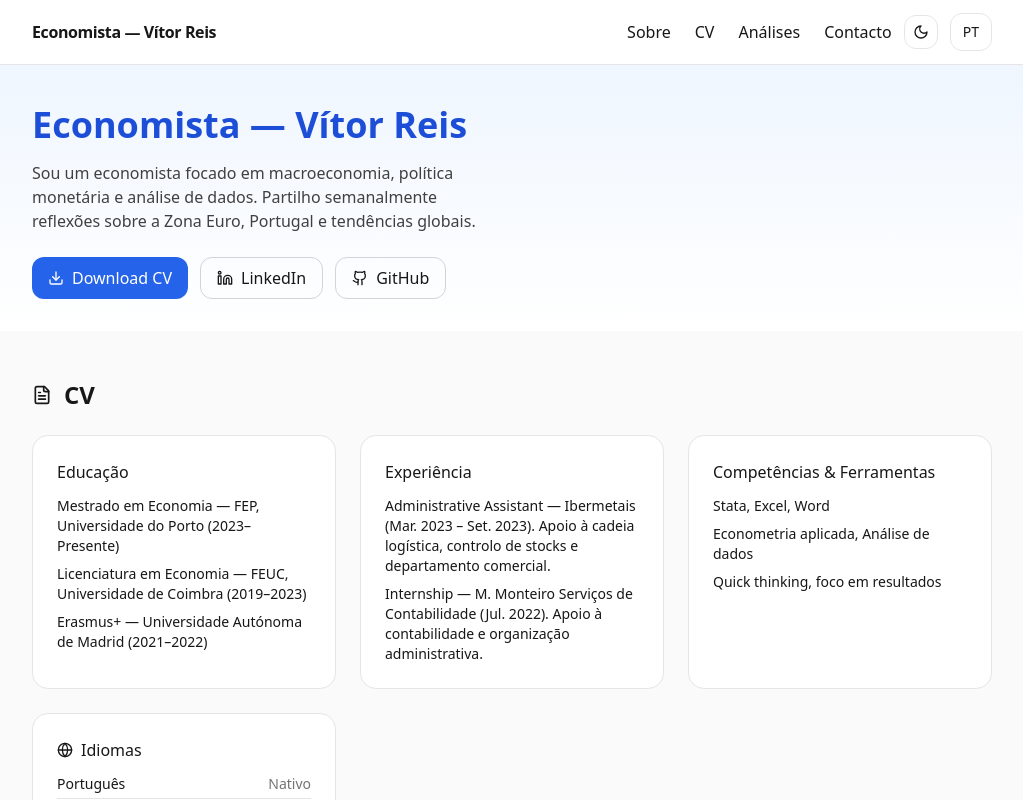
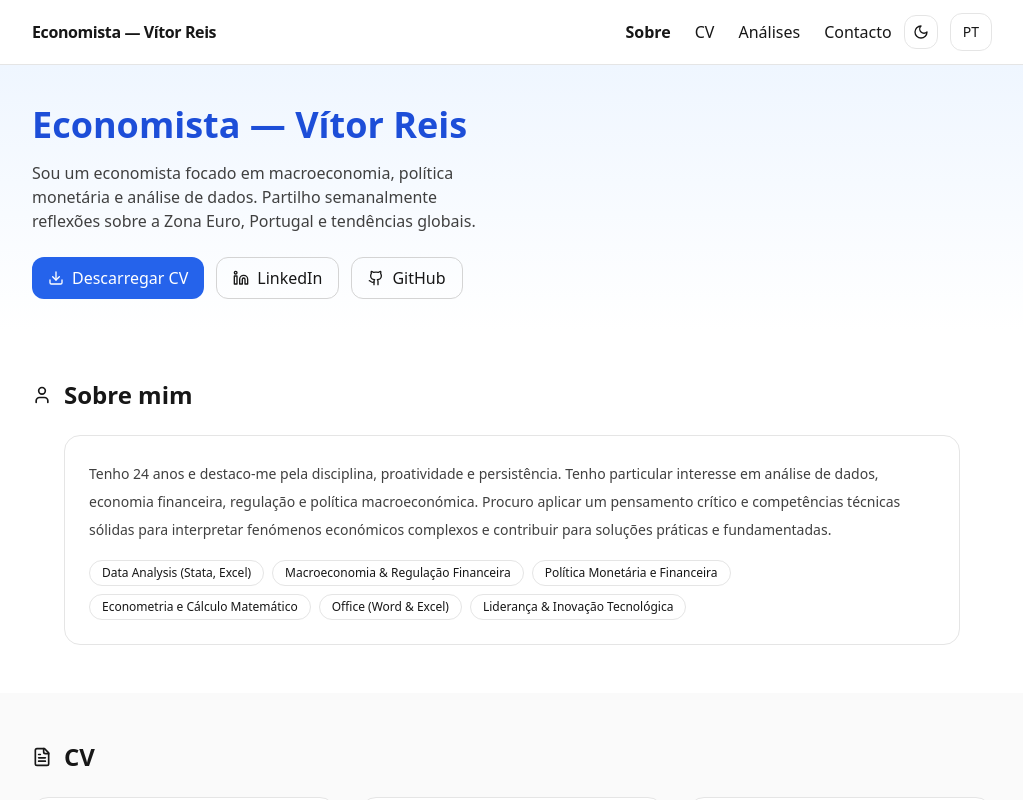
Before and after one commit to vitor17reis-macro/CV, a React (Vite) app: page / in a window 1280 px wide. Shown: the top 800 px of the page, without its empty margins (128-1151 px from the left). Built offline with nearby package versions, Linux system fonts and the light colour scheme.

Commit message:
i18n + SEO + acessibilidade + navegação ativa

```diff
--- a/src/EconomistaSiteBase.jsx
+++ b/src/EconomistaSiteBase.jsx
@@ -2,7 +2,7 @@ import React, { useState, useEffect } from "react";
 import { Menu, X, Moon, Sun, Download, Mail, Linkedin, Github, FileText, Newspaper, User, Globe } from "lucide-react";
 
 // ==========================
-// Economista — Website Base (PT/EN)
+// Economista — Website Base (PT/EN) — Consolidado
 // ==========================
 
 // --- Configurações e links ---
@@ -39,7 +39,7 @@ const DICT = {
       title: "Economista — Vítor Reis",
       blurb:
         "Sou um economista focado em macroeconomia, política monetária e análise de dados. Partilho semanalmente reflexões sobre a Zona Euro, Portugal e tendências globais.",
-      downloadCV: "Download CV",
+      downloadCV: "Descarregar CV",
     },
     about: { title: "Sobre mim" },
     aboutText:
@@ -56,13 +56,33 @@ const DICT = {
         "Erasmus+ — Universidade Autónoma de Madrid (2021–2022)",
       ],
       expItems: [
-        "Administrative Assistant — Ibermetais (Mar. 2023 – Set. 2023). Apoio à cadeia logística, controlo de stocks e departamento comercial.",
-        "Internship — M. Monteiro Serviços de Contabilidade (Jul. 2022). Apoio à contabilidade e organização administrativa.",
+        "Assistente Administrativo — Ibermetais (mar. 2023 – set. 2023). Apoio à logística, controlo de stocks e departamento comercial.",
+        "Estágio Curricular — M. Monteiro Serviços de Contabilidade (jul. 2022). Apoio à contabilidade e organização administrativa.",
+      ],
+      skillItems: [
+        "Stata, Excel, Word",
+        "Econometria aplicada, Análise de dados",
+        "Raciocínio rápido, foco em resultados",
       ],
     },
-    posts: { title: "Análises Semanais", empty: "Ainda não há artigos publicados. Quando criar o primeiro, adicione um objeto no array `posts` com título, data, resumo e url.", readMore: "Ler mais" },
-    contact: { title: "Contacto", name: "Nome", email: "Email", message: "Mensagem", placeholderName: "O seu nome", placeholderEmail: "nome@exemplo.pt", placeholderMsg: "Escreva a sua mensagem", send: "Enviar", orEmail: "ou enviar por email" },
+    posts: {
+      title: "Análises Semanais",
+      empty: "Ainda não há artigos publicados. Quando criar o primeiro, adicione um objeto no array `posts` com título, data, resumo e url.",
+      readMore: "Ler mais",
+    },
+    contact: {
+      title: "Contacto",
+      name: "Nome",
+      email: "Email",
+      message: "Mensagem",
+      placeholderName: "O seu nome",
+      placeholderEmail: "nome@exemplo.pt",
+      placeholderMsg: "Escreva a sua mensagem",
+      send: "Enviar",
+      orEmail: "ou enviar por email",
+    },
     footer: { top: "Topo", rights: "Todos os direitos reservados." },
+    ui: { theme: "Tema", language: "Idioma" },
     langLabel: "PT",
   },
   en: {
@@ -71,16 +91,16 @@ const DICT = {
     hero: {
       title: "Economist — Vítor Reis",
       blurb:
-        "I am a economist focused on macroeconomics, monetary policy and data analysis. I publish weekly insights on the Euro Area, Portugal and global trends.",
+        "I am an economist focused on macroeconomics, monetary policy and data analysis. I publish weekly insights on the Euro Area, Portugal and global trends.",
       downloadCV: "Download CV",
     },
     about: { title: "About me" },
     aboutText:
-      "I am 24 and known for discipline, proactivity and persistence. I am particularly interested in data analysis, financial economics, regulation and macroeconomic policy. I apply critical thinking and solid technical skills to interpret complex economic phenomena and contribute to practical, well‑grounded solutions.",
+      "I am 24 and known for discipline, proactivity and persistence. I am particularly interested in data analysis, financial economics, regulation and macroeconomic policy. I apply critical thinking and solid technical skills to interpret complex economic phenomena and contribute to practical, well-grounded solutions.",
     cv: {
       title: "CV",
       education: "Education",
-      experience: "Experience",
+      experience: "Professional Experience",
       skills: "Skills & Tools",
       languages: "Languages",
       eduItems: [
@@ -90,12 +110,32 @@ const DICT = {
       ],
       expItems: [
         "Administrative Assistant — Ibermetais (Mar 2023 – Sep 2023). Logistics support, inventory control and commercial department.",
-        "Internship — M. Monteiro Accounting Services (Jul 2022). Support to accounting and administrative organization.",
+        "Internship — M. Monteiro Accounting Services (Jul 2022). Support in accounting and administrative organisation.",
+      ],
+      skillItems: [
+        "Stata, Excel, Word",
+        "Applied econometrics, Data analysis",
+        "Fast reasoning, results oriented",
       ],
     },
-    posts: { title: "Weekly Analyses", empty: "No posts yet. When you create the first one, add an object to the `posts` array with title, date, summary and url.", readMore: "Read more" },
-    contact: { title: "Contact", name: "Name", email: "Email", message: "Message", placeholderName: "Your name", placeholderEmail: "name@example.com", placeholderMsg: "Write your message", send: "Send", orEmail: "or send by email" },
+    posts: {
+      title: "Weekly Analyses",
+      empty: "No posts yet. When you create the first one, add an object to the `posts` array with title, date, summary and url.",
+      readMore: "Read more",
+    },
+    contact: {
+      title: "Contact",
+      name: "Name",
+      email: "Email",
+      message: "Message",
+      placeholderName: "Your name",
+      placeholderEmail: "name@example.com",
+      placeholderMsg: "Write your message",
+      send: "Send",
+      orEmail: "or send by email",
+    },
     footer: { top: "Top", rights: "All rights reserved." },
+    ui: { theme: "Theme", language: "Language" },
     langLabel: "EN",
   },
 };
@@ -117,6 +157,7 @@ const Section = ({ id, title, icon: Icon, children, altBg = false }) => (
   </section>
 );
 
+// Tema (dark/light) com persistência
 function useTheme() {
   const [dark, setDark] = useState(() => {
     if (typeof window === "undefined") return false;
@@ -133,6 +174,7 @@ function useTheme() {
   return { dark, setDark };
 }
 
+// I18n simples
 function useI18n() {
   const [lang, setLang] = useState(() => localStorage.getItem("lang") || "pt");
   useEffect(() => { localStorage.setItem("lang", lang); }, [lang]);
@@ -143,7 +185,73 @@ function useI18n() {
   return { lang, setLang, t };
 }
 
-const Nav = ({ onToggleTheme, dark, lang, setLang, t }) => {
+// SEO e html lang dinâmicos
+function useHtmlLang(lang) {
+  useEffect(() => {
+    document.documentElement.lang = lang;
+    document.documentElement.dir = "ltr";
+  }, [lang]);
+}
+function useSeo(lang, t) {
+  useEffect(() => {
+    const title = t("brand");
+    const desc =
+      lang === "pt"
+        ? "Economista especializado em macroeconomia, política monetária e análise de dados. Análises semanais sobre a Zona Euro, Portugal e tendências globais."
+        : "Economist focused on macroeconomics, monetary policy and data analysis. Weekly insights on the Euro Area, Portugal and global trends.";
+
+    document.title = title;
+
+    const ensure = (name, content) => {
+      let el = document.querySelector(`meta[name="${name}"]`);
+      if (!el) {
+        el = document.createElement("meta");
+        el.setAttribute("name", name);
+        document.head.appendChild(el);
+      }
+      el.setAttribute("content", content);
+    };
+    const ensureOG = (prop, content) => {
+      let el = document.querySelector(`meta[property="${prop}"]`);
+      if (!el) {
+        el = document.createElement("meta");
+        el.setAttribute("property", prop);
+        document.head.appendChild(el);
+      }
+      el.setAttribute("content", content);
+    };
+
+    ensure("description", desc);
+    ensureOG("og:title", title);
+    ensureOG("og:description", desc);
+    ensureOG("og:type", "website");
+  }, [lang, t]);
+}
+
+// Realce do link ativo na navegação
+function useActiveSection() {
+  const [active, setActive] = useState("#sobre");
+  useEffect(() => {
+    const handler = () => {
+      const sections = ["#sobre", "#cv", "#analises", "#contacto"];
+      let curr = "#sobre";
+      for (const id of sections) {
+        const el = document.querySelector(id);
+        if (el) {
+          const top = el.getBoundingClientRect().top;
+          if (top <= 120) curr = id;
+        }
+      }
+      setActive(curr);
+    };
+    handler();
+    window.addEventListener("scroll", handler, { passive: true });
+    return () => window.removeEventListener("scroll", handler);
+  }, []);
+  return active;
+}
+
+const Nav = ({ onToggleTheme, dark, lang, setLang, t, active }) => {
   const [open, setOpen] = useState(false);
   const navItems = [
     { href: "#sobre", label: t("nav.sobre") },
@@ -161,17 +269,38 @@ const Nav = ({ onToggleTheme, dark, lang, setLang, t }) => {
           <nav className="hidden md:flex items-center gap-3">
             <ul className="flex items-center gap-6">
               {navItems.map((i) => (
-                <li key={i.href}><a href={i.href} className="hover:underline underline-offset-4">{i.label}</a></li>
+                <li key={i.href}>
+                  <a
+                    href={i.href}
+                    className={`hover:underline underline-offset-4 ${active === i.href ? "font-semibold" : ""}`}
+                  >
+                    {i.label}
+                  </a>
+                </li>
               ))}
             </ul>
-            <button onClick={onToggleTheme} aria-label="Alternar tema" className="p-2 rounded-xl border border-neutral-200 dark:border-neutral-800 transition-colors hover:bg-neutral-100 dark:hover:bg-neutral-800">
+            <button
+              onClick={onToggleTheme}
+              aria-label={t("ui.theme")}
+              className="p-2 rounded-xl border border-neutral-200 dark:border-neutral-800 transition-colors hover:bg-neutral-100 dark:hover:bg-neutral-800 focus-visible:outline-none focus-visible:ring-2 focus-visible:ring-blue-500 focus-visible:ring-offset-2 dark:focus-visible:ring-offset-neutral-950"
+            >
               {dark ? <Sun className="w-4 h-4" /> : <Moon className="w-4 h-4" />}
             </button>
-            <button onClick={toggleLang} aria-label="Mudar idioma" className="px-3 py-2 rounded-xl border border-neutral-200 dark:border-neutral-800 text-sm transition-colors hover:bg-neutral-100 dark:hover:bg-neutral-800">
+            <button
+              onClick={toggleLang}
+              aria-label={t("ui.language")}
+              className="px-3 py-2 rounded-xl border border-neutral-200 dark:border-neutral-800 text-sm transition-colors hover:bg-neutral-100 dark:hover:bg-neutral-800 focus-visible:outline-none focus-visible:ring-2 focus-visible:ring-blue-500 focus-visible:ring-offset-2 dark:focus-visible:ring-offset-neutral-950"
+            >
               {DICT[lang].langLabel}
             </button>
           </nav>
-          <button className="md:hidden p-2" onClick={() => setOpen((o) => !o)} aria-label="Menu">{open ? <X /> : <Menu />}</button>
+          <button
+            className="md:hidden p-2"
+            onClick={() => setOpen((o) => !o)}
+            aria-label="Menu"
+          >
+            {open ? <X /> : <Menu />}
+          </button>
         </div>
         {open && (
           <div className="md:hidden pb-4 flex flex-col gap-3">
@@ -179,10 +308,17 @@ const Nav = ({ onToggleTheme, dark, lang, setLang, t }) => {
               <a key={i.href} href={i.href} className="py-2 border-b border-neutral-200 dark:border-neutral-800">{i.label}</a>
             ))}
             <div className="flex gap-2">
-              <button onClick={onToggleTheme} className="inline-flex items-center gap-2 px-3 py-2 rounded-xl border border-neutral-200 dark:border-neutral-800">
-                {dark ? <Sun className="w-4 h-4" /> : <Moon className="w-4 h-4" />}<span>Theme</span>
+              <button
+                onClick={onToggleTheme}
+                className="inline-flex items-center gap-2 px-3 py-2 rounded-xl border border-neutral-200 dark:border-neutral-800 focus-visible:outline-none focus-visible:ring-2 focus-visible:ring-blue-500 focus-visible:ring-offset-2 dark:focus-visible:ring-offset-neutral-950"
+              >
+                {dark ? <Sun className="w-4 h-4" /> : <Moon className="w-4 h-4" />}
+                <span>{t("ui.theme")}</span>
               </button>
-              <button onClick={() => setLang(lang === "pt" ? "en" : "pt")} className="inline-flex items-center gap-2 px-3 py-2 rounded-xl border border-neutral-200 dark:border-neutral-800">
+              <button
+                onClick={() => setLang(lang === "pt" ? "en" : "pt")}
+                className="inline-flex items-center gap-2 px-3 py-2 rounded-xl border border-neutral-200 dark:border-neutral-800 focus-visible:outline-none focus-visible:ring-2 focus-visible:ring-blue-500 focus-visible:ring-offset-2 dark:focus-visible:ring-offset-neutral-950"
+              >
                 <Globe className="w-4 h-4" /><span>{DICT[lang].langLabel}</span>
               </button>
             </div>
@@ -194,7 +330,9 @@ const Nav = ({ onToggleTheme, dark, lang, setLang, t }) => {
 };
 
 const Card = ({ children }) => (
-  <div className="rounded-2xl border border-neutral-200 dark:border-neutral-800 p-6 hover:shadow-lg transition-shadow bg-white dark:bg-neutral-950">{children}</div>
+  <div className="rounded-2xl border border-neutral-200 dark:border-neutral-800 p-6 hover:shadow-lg transition-shadow bg-white dark:bg-neutral-950">
+    {children}
+  </div>
 );
 
 const Hero = ({ t }) => (
@@ -205,13 +343,22 @@ const Hero = ({ t }) => (
           <h1 className="text-3xl md:text-4xl font-semibold leading-tight text-blue-700 dark:text-blue-400">{t("hero.title")}</h1>
           <p className="mt-4 text-neutral-700 dark:text-neutral-300">{t("hero.blurb")}</p>
           <div className="mt-6 flex flex-wrap gap-3 justify-center md:justify-start">
-            <a href={links.cv} className="inline-flex items-center gap-2 px-4 py-2 rounded-xl bg-blue-600 text-white hover:bg-blue-700 transition-colors">
+            <a
+              href={links.cv}
+              className="inline-flex items-center gap-2 px-4 py-2 rounded-xl bg-blue-600 text-white hover:bg-blue-700 transition-colors focus-visible:outline-none focus-visible:ring-2 focus-visible:ring-blue-500 focus-visible:ring-offset-2 dark:focus-visible:ring-offset-neutral-950"
+            >
               <Download className="w-4 h-4" /> {t("hero.downloadCV")}
             </a>
-            <a href={links.linkedin} className="inline-flex items-center gap-2 px-4 py-2 rounded-xl border border-neutral-300 dark:border-neutral-700 hover:bg-neutral-100 dark:hover:bg-neutral-800 transition-colors">
+            <a
+              href={links.linkedin}
+              className="inline-flex items-center gap-2 px-4 py-2 rounded-xl border border-neutral-300 dark:border-neutral-700 hover:bg-neutral-100 dark:hover:bg-neutral-800 transition-colors focus-visible:outline-none focus-visible:ring-2 focus-visible:ring-blue-500 focus-visible:ring-offset-2 dark:focus-visible:ring-offset-neutral-950"
+            >
               <Linkedin className="w-4 h-4" /> LinkedIn
             </a>
-            <a href={links.github} className="inline-flex items-center gap-2 px-4 py-2 rounded-xl border border-neutral-300 dark:border-neutral-700 hover:bg-neutral-100 dark:hover:bg-neutral-800 transition-colors">
+            <a
+              href={links.github}
+              className="inline-flex items-center gap-2 px-4 py-2 rounded-xl border border-neutral-300 dark:border-neutral-700 hover:bg-neutral-100 dark:hover:bg-neutral-800 transition-colors focus-visible:outline-none focus-visible:ring-2 focus-visible:ring-blue-500 focus-visible:ring-offset-2 dark:focus-visible:ring-offset-neutral-950"
+            >
               <Github className="w-4 h-4" /> GitHub
             </a>
           </div>
@@ -239,9 +386,7 @@ const SecCV = ({ t }) => (
       <Card>
         <h3 className="font-medium">{t("cv.skills")}</h3>
         <ul className="mt-3 space-y-2 text-sm">
-          <li>Stata, Excel, Word</li>
-          <li>Econometria aplicada, Análise de dados</li>
-          <li>Quick thinking, foco em resultados</li>
+          {t("cv.skillItems").map((item) => (<li key={item}>{item}</li>))}
         </ul>
       </Card>
       <Card>
@@ -295,8 +440,15 @@ const SecContacto = ({ t }) => (
           <textarea rows={5} className="w-full rounded-xl border border-neutral-300 dark:border-neutral-700 bg-transparent px-3 py-2" placeholder={t("contact.placeholderMsg")} />
         </div>
         <div className="md:col-span-2 flex items-center gap-3">
-          <button type="button" className="px-4 py-2 rounded-xl bg-blue-600 text-white hover:bg-blue-700 transition-colors">{t("contact.send")}</button>
-          <a href={links.email} className="inline-flex items-center gap-2 text-sm underline underline-offset-4"><Mail className="w-4 h-4"/> {t("contact.orEmail")}</a>
+          <button
+            type="button"
+            className="px-4 py-2 rounded-xl bg-blue-600 text-white hover:bg-blue-700 transition-colors focus-visible:outline-none focus-visible:ring-2 focus-visible:ring-blue-500 focus-visible:ring-offset-2 dark:focus-visible:ring-offset-neutral-950"
+          >
+            {t("contact.send")}
+          </button>
+          <a href={links.email} className="inline-flex items-center gap-2 text-sm underline underline-offset-4">
+            <Mail className="w-4 h-4"/> {t("contact.orEmail")}
+          </a>
         </div>
       </form>
     </Card>
@@ -326,11 +478,51 @@ const Footer = ({ t }) => (
 export default function EconomistaSiteBase() {
   const { dark, setDark } = useTheme();
   const { lang, setLang, t } = useI18n();
+  const active = useActiveSection();
+
+  useHtmlLang(lang);
+  useSeo(lang, t);
+
   return (
     <div className="min-h-screen bg-white text-neutral-900 dark:bg-neutral-950 dark:text-neutral-100">
-      <Nav onToggleTheme={() => setDark((d) => !d)} dark={dark} lang={lang} setLang={setLang} t={t} />
-      <main>
+      {/* Skip to content (acessibilidade) */}
+      <a
+        href="#main"
+        className="sr-only focus:not-sr-only focus:fixed focus:top-2 focus:left-2 bg-neutral-900 text-white px-3 py-2 rounded"
+      >
+        Saltar para o conteúdo
+      </a>
+
+      <Nav
+        onToggleTheme={() => setDark((d) => !d)}
+        dark={dark}
+        lang={lang}
+        setLang={setLang}
+        t={t}
+        active={active}
+      />
+
+      <main id="main">
         <Hero t={t} />
+        <Section id="sobre" title={t("about.title")} icon={User}>
+          <Container>
+            <Card>
+              <p className="text-sm leading-7 text-neutral-700 dark:text-neutral-300">
+                {t("aboutText")}
+              </p>
+              <div className="mt-4 flex flex-wrap gap-2">
+                {skills.map((s) => (
+                  <span
+                    key={s}
+                    className="text-xs px-3 py-1 rounded-full border border-neutral-200 dark:border-neutral-800"
+                  >
+                    {s}
+                  </span>
+                ))}
+              </div>
+            </Card>
+          </Container>
+        </Section>
         <SecCV t={t} />
         <SecAnalises t={t} />
         <SecContacto t={t} />
```
